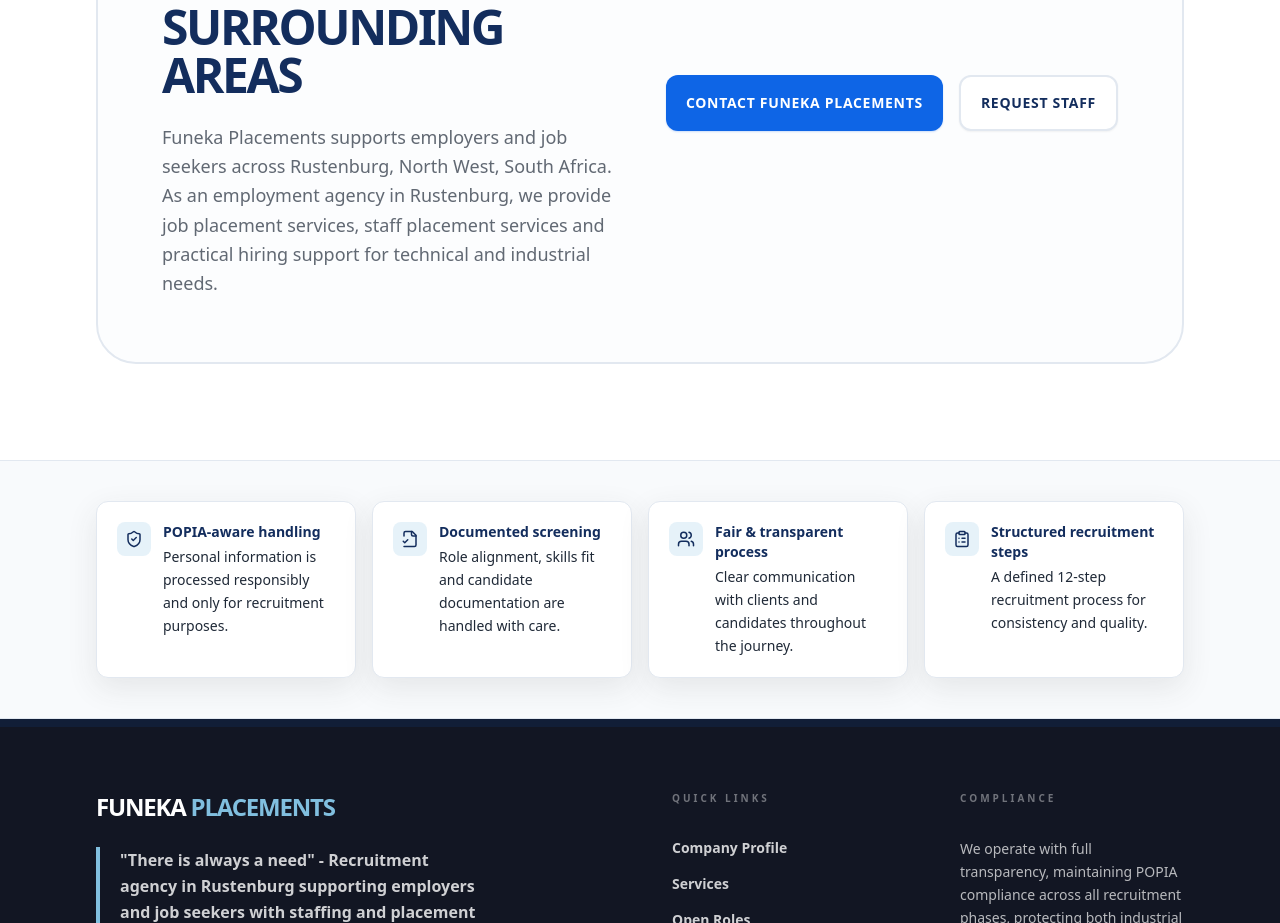
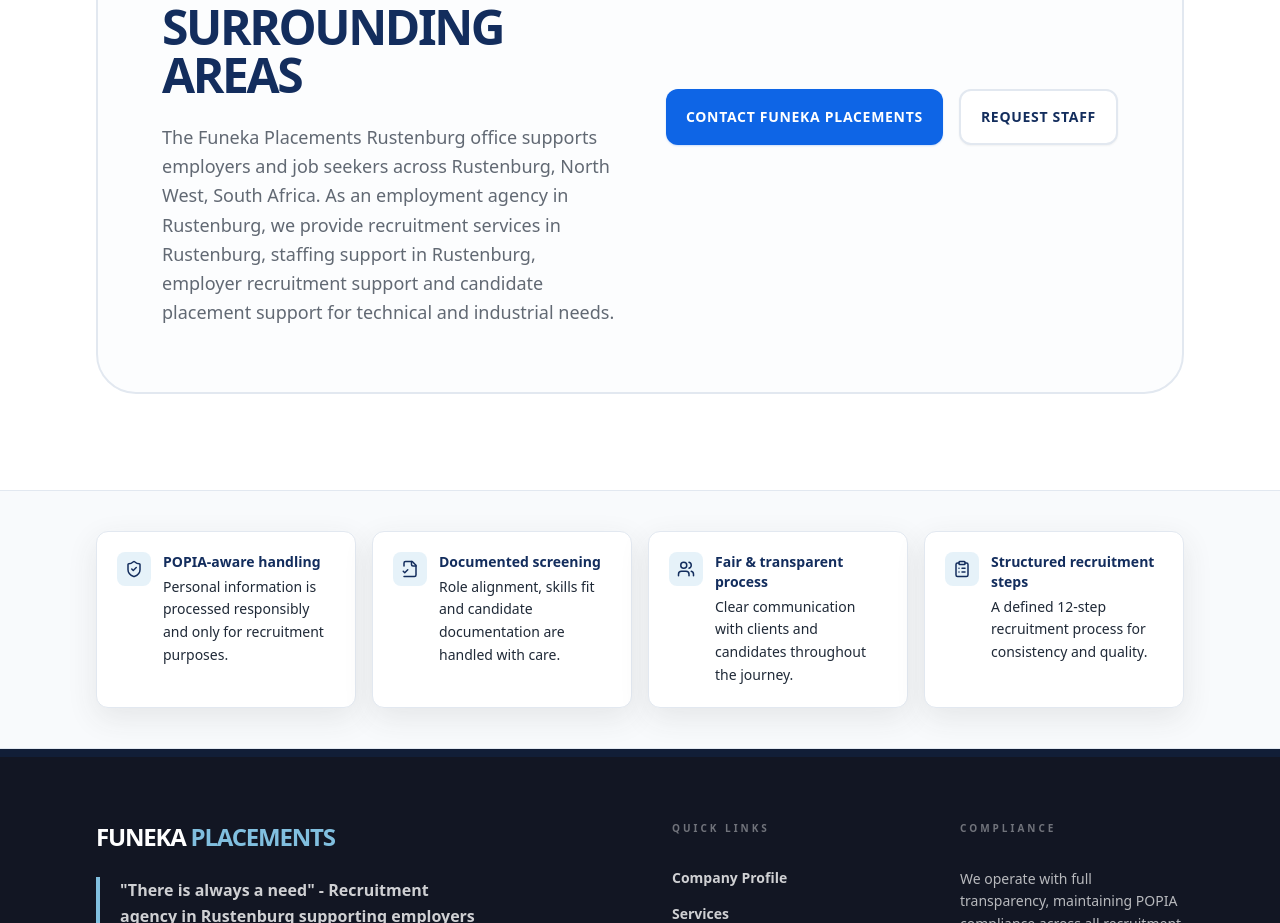
Before and after one commit to Ndumiso-Y/Funeka-Placements-, a React (Vite) app: page / in a window 1280 px wide. Shown: the part 5360-6283 px from the top of the page. Built offline with nearby package versions, Linux system fonts and the light colour scheme.

Commit message:
Prepare Funeka launch SEO deployment

```diff
--- a/src/pages/Home.jsx
+++ b/src/pages/Home.jsx
@@ -323,7 +323,7 @@
                   Serving Rustenburg and Surrounding Areas
                 </h2>
                 <p className="mt-6 text-lg text-funeka-text/70 leading-relaxed font-medium">
-                  Funeka Placements supports employers and job seekers across Rustenburg, North West, South Africa. As an employment agency in Rustenburg, we provide job placement services, staff placement services and practical hiring support for technical and industrial needs.
+                  The Funeka Placements Rustenburg office supports employers and job seekers across Rustenburg, North West, South Africa. As an employment agency in Rustenburg, we provide recruitment services in Rustenburg, staffing support in Rustenburg, employer recruitment support and candidate placement support for technical and industrial needs.
                 </p>
               </div>
               <div className="flex flex-col sm:flex-row lg:justify-end gap-4">
--- a/src/utils/seo.js
+++ b/src/utils/seo.js
@@ -10,8 +10,7 @@
 const routes = {
   "/": {
     title: "Funeka Placements | Recruitment Agency in Rustenburg",
-    description:
-      "Funeka Placements connects employers and job seekers through reliable recruitment, staffing, and placement services in Rustenburg, North West.",
+    description: defaultDescription,
   },
   "/about": {
     title: "About Funeka Placements | Rustenburg Recruitment Agency",
--- a/vite.config.js
+++ b/vite.config.js
@@ -1,11 +1,9 @@
 import { defineConfig } from "vite";
 import react from "@vitejs/plugin-react";
 
-const isVercel = process.env.VERCEL === "1";
-const base = process.env.VITE_BASE_PATH || (isVercel ? "/" : "/Funeka-Placements-/");
+const base = process.env.VITE_BASE_PATH || "/";
 
-// GitHub Pages serves this repo from /Funeka-Placements-/.
-// Vercel serves the app from the deployment root, so it must use /.
+// The production site is served from the domain root on Vercel.
 export default defineConfig({
   plugins: [react()],
   base,
```
